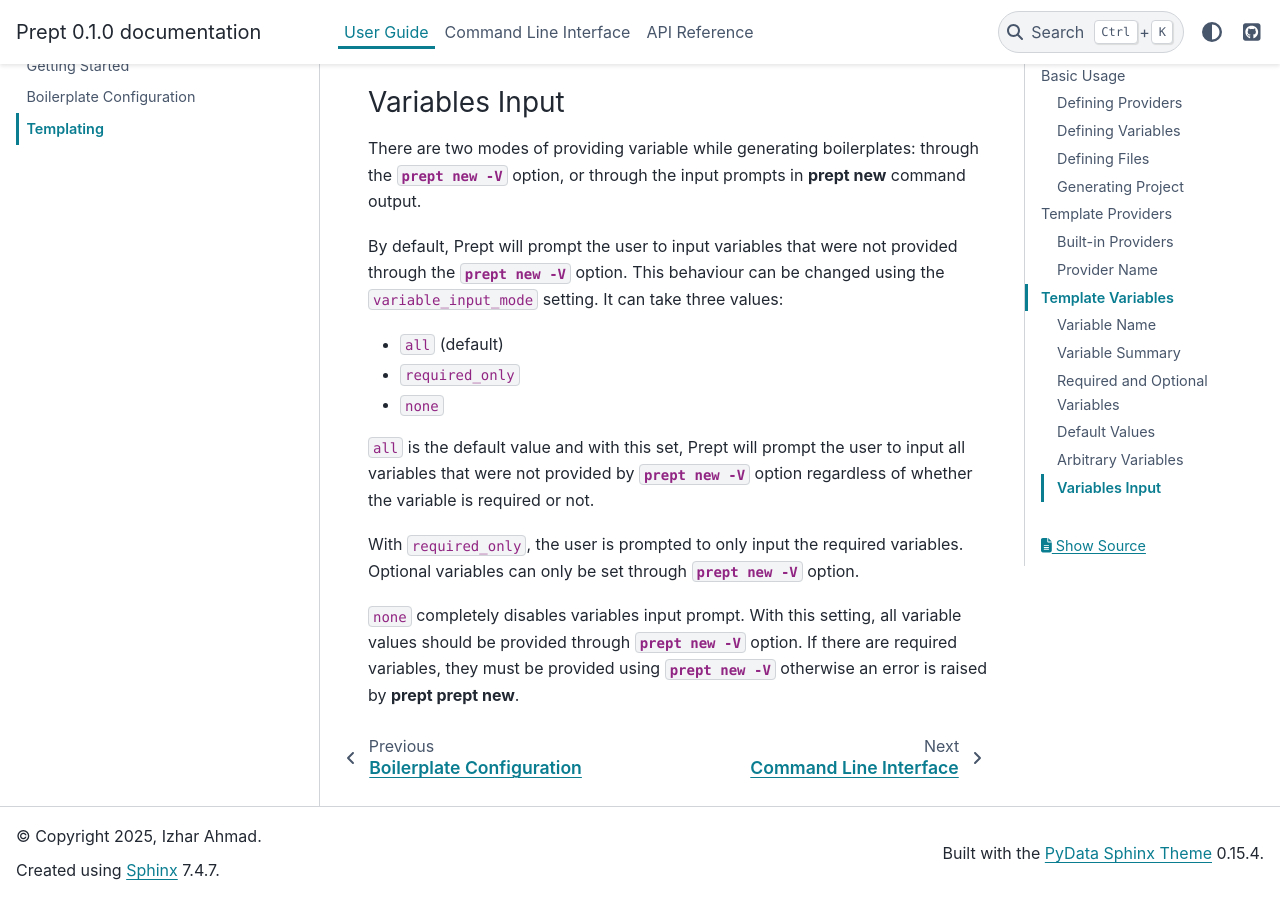
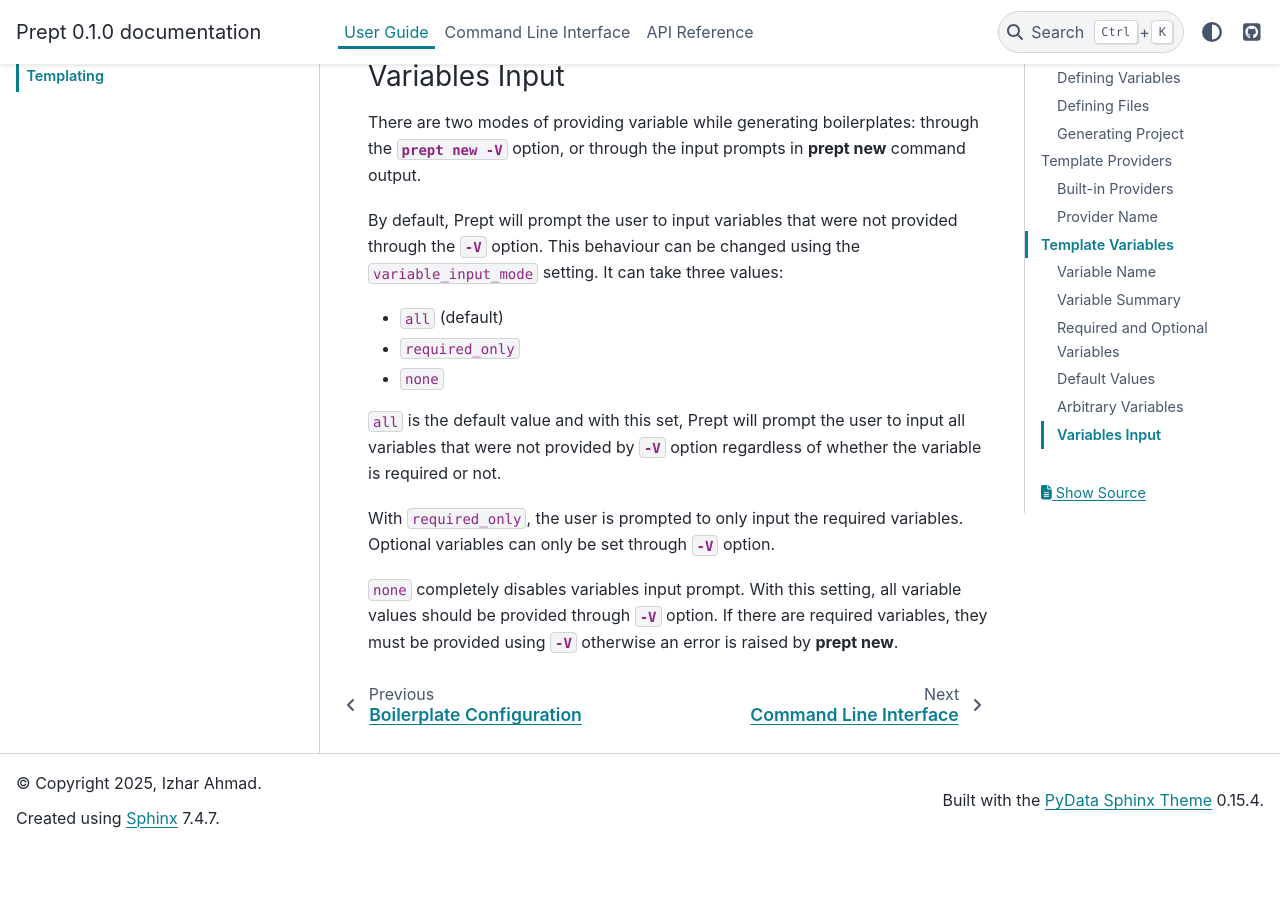
Before and after one commit to izxxr/prept, a Sphinx documentation site: the page built from docs/guide/templating.rst, in a window 1280 px wide and 900 px high, scrolled down 6568 px. Built offline with Sphinx 7.4.7 and the PyData theme 0.15.4, drawn with Linux system fonts in a browser that asks for light colours; after the commit the page ends 7415 px from its top, so only the background shows below that.

Commit message:
Use :program: and :option: directives for cross-referencing CLI objects

```diff
--- a/docs/guide/boilerplate.rst
+++ b/docs/guide/boilerplate.rst
@@ -12,7 +12,7 @@
 ------------------
 
 Each boilerplate has a configuration file which is generated when the boilerplate is initialized
-through the ``prept init`` command. This is the ``preptconfig.json`` file. This file contains
+through the :program:`prept init` command. This is the ``preptconfig.json`` file. This file contains
 all the options used to customize the boilerplate.
 
 The only required setting right now in this file is ``name`` which represents the name
@@ -74,7 +74,7 @@
 ----------------------------
 
 ``default_generation_directory`` is the name of directory where generated source files
-are place if user does not provide any output path through ``-O`` option in prept ``prept new``.
+are place if user does not provide any output path through :option:`prept new -O` option.
 
 By default, the boilerplate's name is used as ``default_generation_directory`` at generation time.
 
--- a/docs/guide/templating.rst
+++ b/docs/guide/templating.rst
@@ -121,7 +121,7 @@
 
     SUCCESS Successfully generated project from 'basic-boilerplate' boilerplate at 'D:\Projects\my-app'
 
-Alternatively, we can pass the value of variables through :option:`prept new -V` or :option:`prept new --var`
+Alternatively, we can pass the value of variables through :option:`-V <prept new -V>` or :option:`--var <prept new --var>`
 option which takes two values: the variable name and its value. For example::
 
     $ prept new basic-boilerplate -O ./basic_project -V APP_NAME "Chat Application"
@@ -286,22 +286,22 @@
 Variables Input
 ~~~~~~~~~~~~~~~
 
-There are two modes of providing variable while generating boilerplates: through the :option:`prept new -V` option, or through
-the input prompts in :program:`prept new` command output.
+There are two modes of providing variable while generating boilerplates: through the :option:`prept new -V` option, or
+through the input prompts in :program:`prept new` command output.
 
-By default, Prept will prompt the user to input variables that were not provided through the :option:`prept new -V` option. This
-behaviour can be changed using the ``variable_input_mode`` setting. It can take three values:
+By default, Prept will prompt the user to input variables that were not provided through the :option:`-V <prept new -V>`
+option. This behaviour can be changed using the ``variable_input_mode`` setting. It can take three values:
 
 - ``all`` (default)
 - ``required_only``
 - ``none``
 
 ``all`` is the default value and with this set, Prept will prompt the user to input all variables that
-were not provided by :option:`prept new -V` option regardless of whether the variable is required or not.
+were not provided by :option:`-V <prept new -V>` option regardless of whether the variable is required or not.
 
 With ``required_only``, the user is prompted to only input the required variables. Optional variables
-can only be set through :option:`prept new -V` option.
+can only be set through :option:`-V <prept new -V>` option.
 
 ``none`` completely disables variables input prompt. With this setting, all variable values should
-be provided through :option:`prept new -V` option. If there are required variables, they must be provided
-using :option:`prept new -V` otherwise an error is raised by :program:`prept prept new`.
+be provided through :option:`-V <prept new -V>` option. If there are required variables, they must be provided
+using :option:`-V <prept new -V>` otherwise an error is raised by :program:`prept new`.
```
Also changed, not shown: docs/guide/quickstart.rst (+7 -7 lines).
